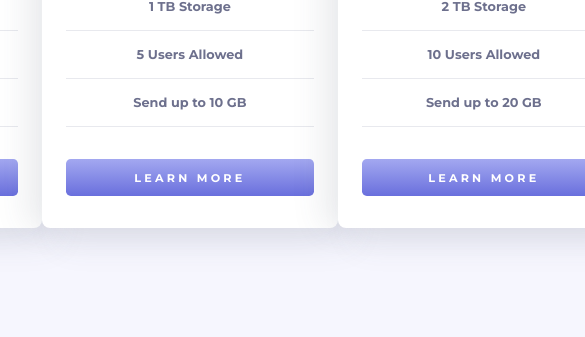
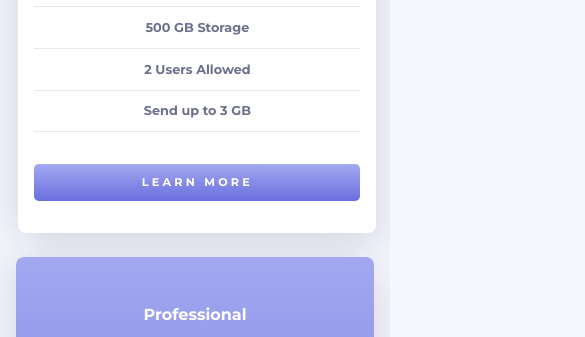
Before and after one commit to isugwoke/Pricing-component-with-toggle, a plain HTML site: page index.html in a window 390 px wide. Shown: the part 340-677 px from the top of the page, 585 px wide, since content can reach past the window. Drawn offline with Linux system fonts and the light colour scheme.

Commit message:
Added styling for mobile, improved the css

```diff
--- a/assets/css/style.css
+++ b/assets/css/style.css
@@ -10,26 +10,24 @@ body{
     background-color: hsl(240, 78%, 98%);
     font-family: 'Montserrat', sans-serif;
     font-weight: 700;
-
 }
 
 .container{
     display: flex;
     flex-direction: column;
-    justify-content: center;
-    align-items: center;
-    /* max-width: 80rem; */
-    /* margin: 0 auto; */
+    max-width: 1000px;
     padding: 3rem;
+    margin: 0 auto;
 }
-
 .pricing{
     color: hsl(233, 13%, 49%);
     font-size: 1.6rem;
+    text-align: center;
 }
 .toggle-container{
     margin: 2rem 0;
     display: flex;
+    justify-content: center;
     align-items: center;
     color: hsl(234, 14%, 74%);
     font-size: 0.8rem;
@@ -85,17 +83,15 @@ input:checked + .toggle-slider:before {
 }
 .plans-container{
     display: flex;
-}
-.plans-container > div{
-    flex: 1;
+    align-items: center;
 }
 .plan{
     background-color: #fff;
-    padding: 2rem 4rem;
+    padding: 2rem 1rem;
     border-radius: 0.5rem;
     box-shadow: 1rem 1rem 2rem hsla(232, 13%, 33%, 0.1), -1rem 0 2rem hsla(232, 13%, 33%, 0.1);
     text-align: center;
-    /* position: relative; */
+    width: 32%;
 }
 
 .plan-title{
@@ -107,15 +103,13 @@ input:checked + .toggle-slider:before {
     color: hsl(232, 13%, 33%);
     font-size: 3.2rem;
     margin: 1.2rem 0;
-    /* display: inline-block; */
+    text-align: center;
 }
 .plan-price span{
     font-size: 1.8rem;
     position: relative;
     top: -0.3rem;
     margin-right: 0.3rem;
-    /* left: 7.5rem; */
-    /* vertical-align: middle; */
 }
 .plan-features{
     list-style: none;
@@ -125,9 +119,7 @@ input:checked + .toggle-slider:before {
 }
 
 .plan-features li{
-    margin-left: -2.5rem;
-    margin-right: -2.5rem;
-    padding: 1rem 0;
+    padding: 0.8rem 0;
     border-top: 1.2px solid hsla(234, 14%, 74%, 0.3);
 
 }
@@ -144,10 +136,63 @@ input:checked + .toggle-slider:before {
     outline: none;
     border: none;
     border-radius: 0.3rem;
-    margin-left: -2.5rem;
-    margin-right: -2.5rem;
-    width: calc(100% + 5rem);
+    width: 100%;
     padding: 0.7rem;
     text-transform: uppercase;
+    cursor: pointer;
 
 }
+
+.feature-btn:hover{
+    background: transparent;
+    border: 1.4px solid hsl(237, 63%, 64%);
+    color: hsl(237, 63%, 64%);
+}
+
+.basic{
+    margin-right: -0.3rem;
+}
+
+.pro{
+    background: linear-gradient(hsl(236, 72%, 79%), hsl(237, 63%, 64%));
+    padding: 3rem 1rem;
+    z-index: 1;
+
+}
+
+.pro *{
+    color:#fff;
+}
+
+.pro li{
+    border-color: hsla(234, 14%, 74%, 0.6);
+}
+.pro .feature-btn{
+    background: #fff;
+    color: hsl(237, 63%, 64%);
+}
+
+.pro .feature-btn:hover{
+    background: transparent;
+    color: #fff;
+    border-color: #fff;
+}
+.master{
+    margin-left: -0.3rem;
+}
+
+@media only screen and (max-width: 760px){
+    .container{
+        padding-left: 1rem;
+        padding-right: 1rem;
+        padding-bottom: 5rem;
+    }
+    .plans-container{
+        flex-direction: column;
+    }
+
+    .plan{
+        width: 100%;
+        margin-top: 1.5rem;
+    }
+}
```
Also changed, not shown: index.html (+0 -2 lines).
